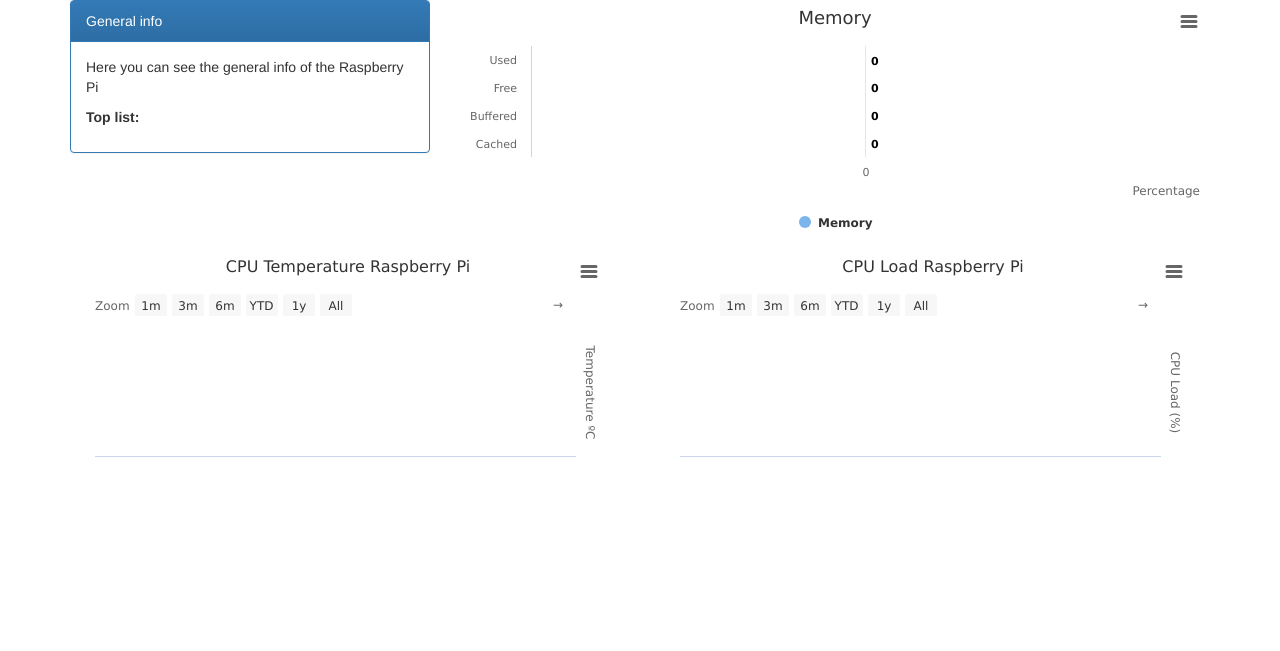
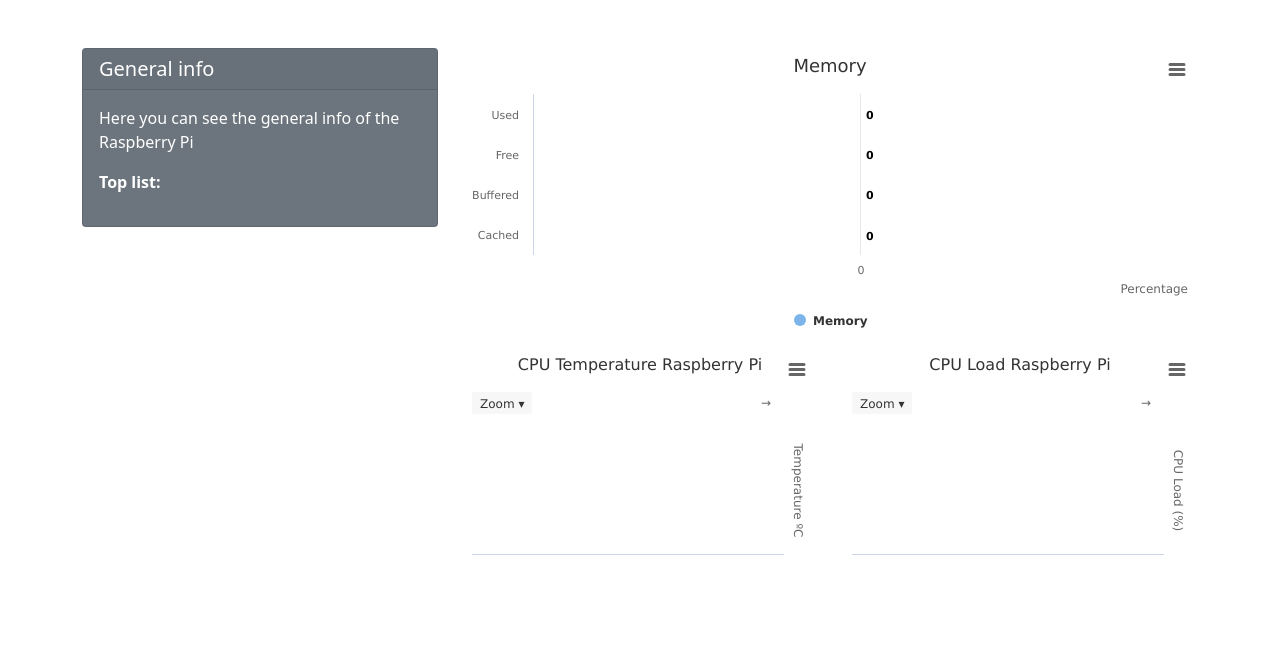
Before and after one commit to agungsetyawan/raspi-status, a website: page index.html in a window 1280 px wide. Drawn offline with nearby package versions, Linux system fonts and the light colour scheme; no server answers.

Commit message:
update 2

```diff
--- a/index.html
+++ b/index.html
@@ -11,21 +11,19 @@
     <!--<script src="//code.highcharts.com/highcharts.js" type="application/javascript"></script>-->
     <script src="//code.highcharts.com/stock/highstock.js"></script>
     <!-- Latest compiled and minified CSS -->
-    <link rel="stylesheet" href="//netdna.bootstrapcdn.com/bootstrap/3.0.2/css/bootstrap.min.css">
-    <!-- Optional theme -->
-    <link rel="stylesheet" href="//netdna.bootstrapcdn.com/bootstrap/3.0.2/css/bootstrap-theme.min.css">
+    <link rel="stylesheet" href="//cdn.jsdelivr.net/npm/bootstrap@5.0.2/dist/css/bootstrap.min.css">
     <!-- Latest compiled and minified JavaScript -->
-    <script src="//netdna.bootstrapcdn.com/bootstrap/3.0.2/js/bootstrap.min.js"></script>
+    <script src="//cdn.jsdelivr.net/npm/bootstrap@5.0.2/dist/js/bootstrap.bundle.min.js"></script>
     <script src="//code.highcharts.com/modules/exporting.js"></script>
 </head>
 
 <body>
-    <div class="container">
-        <div class="row marketing">
+    <div class="container mt-md-5">
+        <div class="row">
             <div class="col-lg-4">
-                <div class="panel panel-primary">
-                    <div class="panel-heading">General info</div>
-                    <div class="panel-body">
+                <div class="card text-white bg-secondary">
+                    <h5 class="card-header">General info</h4>
+                        <div class="card-body">
                             <p id="p_hostname">Here you can see the general info of the Raspberry Pi</p>
                             <p id="p_kernel"></p>
                             <p id="p_uptime"></p>
@@ -39,17 +37,22 @@
                 </div>
             </div>
             <div class="col-lg-8">
-                <div id="memory" style="min-width: 100; height:250px; margin: 0 auto"></div>
+                <div class="row">
+                    <div class="col-lg-12">
+                        <div id="memory" style="width:100%; height:300px;"></div>
                     </div>
                 </div>
-        <div class="row marketing">
+                <div class="row">
                     <div class="col-lg-6">
-                <div class="container" id="cpuTemperature" style="width:100%; height:300px;"></div>
+                        <div id="cpuTemperature" style="width:100%; height:300px;"></div>
                     </div>
                     <div class="col-lg-6">
-                <div class="container" id="cpuUsage" style="width:100%; height:300px;"></div>
+                        <div id="cpuUsage" style="width:100%; height:300px;"></div>
                     </div>
                 </div>
+            </div>
+        </div>
+
         <script>
             const socket = io.connect("//" + location.host);
             let chartTemperature, chartCPU, chartMem, memTotal;
@@ -211,7 +214,7 @@
                 document.getElementById("p_uptime").innerHTML = "<b>Up time:</b> " + uptime;
             });
             socket.on("temperatureUpdate", function (time, data) {
-                document.getElementById("p_cpu_temp").innerHTML = "<b>CPU Temp:</b> " + data +  "\u00B0C";
+                document.getElementById("p_cpu_temp").innerHTML = "<b>CPU Temp:</b> " + data + "\u00B0C";
             });
             socket.on("toplist", function (toplist) {
                 const res = toplist.split("\n");
--- a/server.js
+++ b/server.js
@@ -119,7 +119,7 @@
   // TOP list
   setInterval(function () {
     execHandler(
-      "ps aux --width 30 --sort -rss --no-headers | head  | awk '{print $11}'"
+      "ps aux --width 30 --sort -%cpu --no-headers | head  | awk '{print $11}'"
     )
       .then((stdout) => socket.emit('toplist', stdout))
       .catch(errorHandler)
```
Lines whose indentation alone changed are shown as unchanged.
